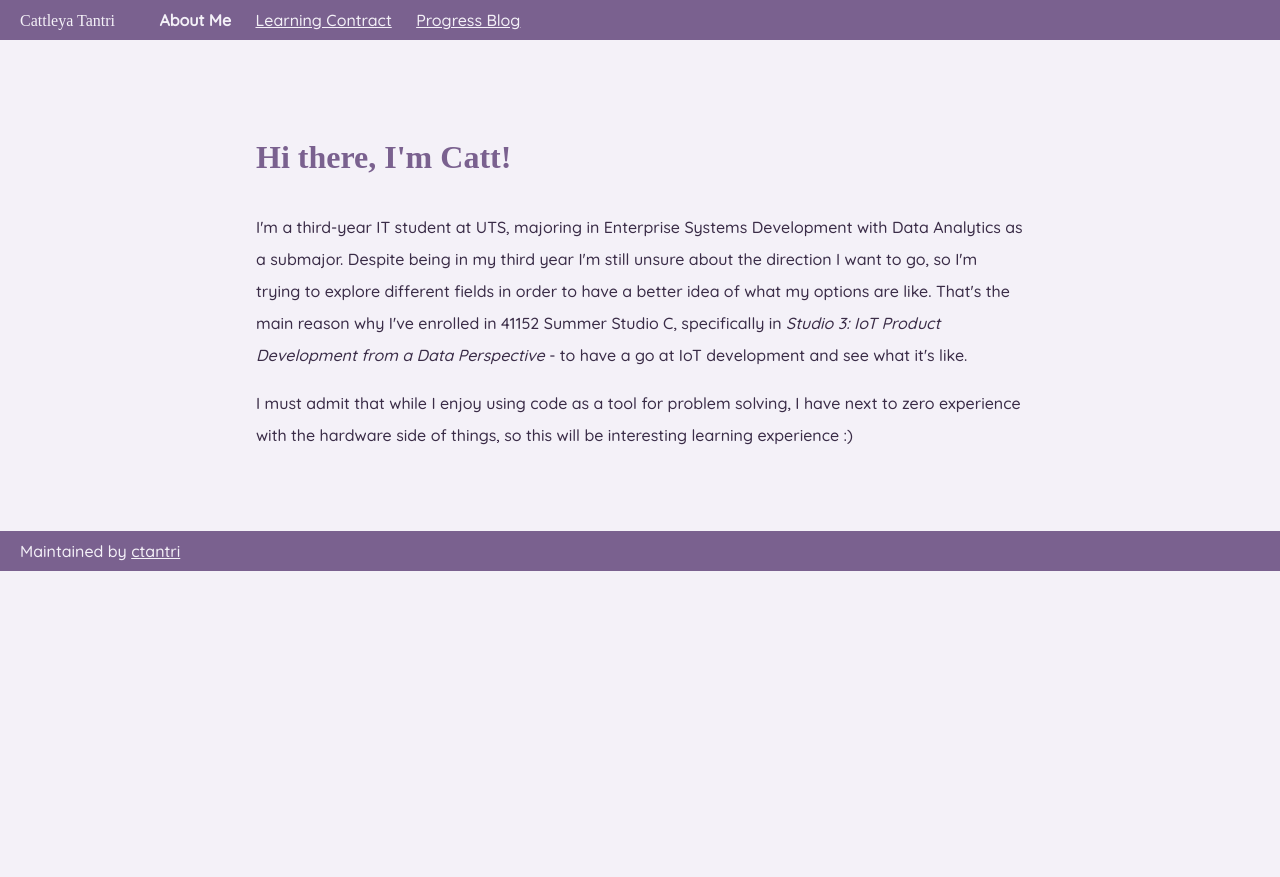
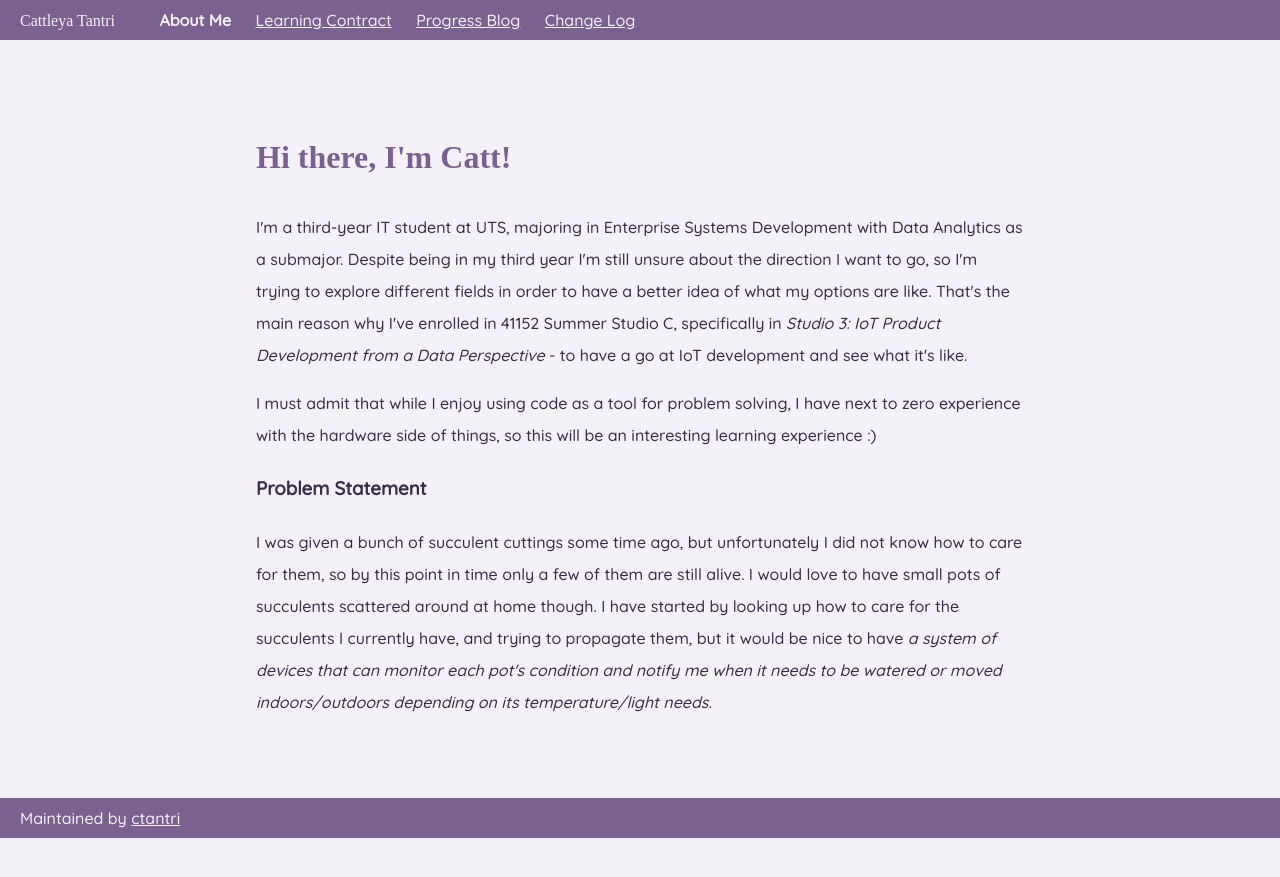
Before and after one commit to ctantri/ctantri.github.io, a Jekyll site: the page built from index.html, in a window 1280 px wide. Shown: the top 877 px of the page. Built offline with Jekyll 4.4.1, drawn with Linux system fonts in a browser that asks for light colours; some web fonts are replaced.

Commit message:
Add content: portfolio submission 2
Create submission 2; create change log, add content to index.html and contract

```diff
--- a/_data/navigation.yml
+++ b/_data/navigation.yml
@@ -4,3 +4,5 @@
   link: /contract/
 - name: Progress Blog
   link: /blog/
+- name: Change Log
+  link: /changelog/
--- a/_sass/main.scss
+++ b/_sass/main.scss
@@ -60,6 +60,10 @@ $font-text: 'Quicksand', sans-serif;
   }
 }
 
+.original-size {
+  width: 100%;
+}
+
 .post-meta {
   font-style: italic;
 }
@@ -69,6 +73,13 @@ body {
   font-family: $font-text;
   color: $dark-shades;
   margin: 0px;
+}
+
+code {
+  font-size: 1.25em;
+  background-color: $light-accent;
+  color: $dark-shades;
+  padding: 1px 3px;
 }
 
 a {
--- a/contract/index.html
+++ b/contract/index.html
@@ -32,7 +32,11 @@ title: Learning Contract
   <div class="contract-item-even">
     <h2>Assessment Criteria</h2>
     <ul>
-      <li>Working IoT prototype</li>
+      <li>IoT prototype: succulent monitoring app</li>
+      <ul>
+        <li>Device with sensors for soil moisture level, temperature and light</li>
+        <li>A cloud infrastructure that monitors sensor data, visualises it in a dashboard, and sends notifications when sensor readings reach specified thresholds</li>
+      </ul>
       <li>Evidence of reflection on the process</li>
       <li>Use of flexbox and SASS/SCSS in the styling of the portfolio website</li>
     </ul>
--- a/index.html
+++ b/index.html
@@ -8,6 +8,8 @@ title: About Me
     I'm a third-year IT student at UTS, majoring in Enterprise Systems Development with Data Analytics as a submajor. Despite being in my third year I'm still unsure about the direction I want to go, so I'm trying to explore different fields in order to have a better idea of what my options are like. That's the main reason why I've enrolled in 41152 Summer Studio C, specifically in <em>Studio 3: IoT Product Development from a Data Perspective</em> - to have a go at IoT development and see what it's like.
   </p>
   <p>
-    I must admit that while I enjoy using code as a tool for problem solving, I have next to zero experience with the hardware side of things, so this will be interesting learning experience :)
+    I must admit that while I enjoy using code as a tool for problem solving, I have next to zero experience with the hardware side of things, so this will be an interesting learning experience :)
   </p>
+  <h3>Problem Statement</h3>
+  <p>I was given a bunch of succulent cuttings some time ago, but unfortunately I did not know how to care for them, so by this point in time only a few of them are still alive. I would love to have small pots of succulents scattered around at home though. I have started by looking up how to care for the succulents I currently have, and trying to propagate them, but it would be nice to have <em>a system of devices that can monitor each pot's condition and notify me when it needs to be watered or moved indoors/outdoors depending on its temperature/light needs.</em></p>
 </main>
```
Also changed, not shown: _posts/2020-02-03-submission-2.md (added, +53 -0 lines), changelog/index.html (added, +13 -0 lines), assets/images/week02a.jpg (added), assets/images/week02c.jpg (added).
